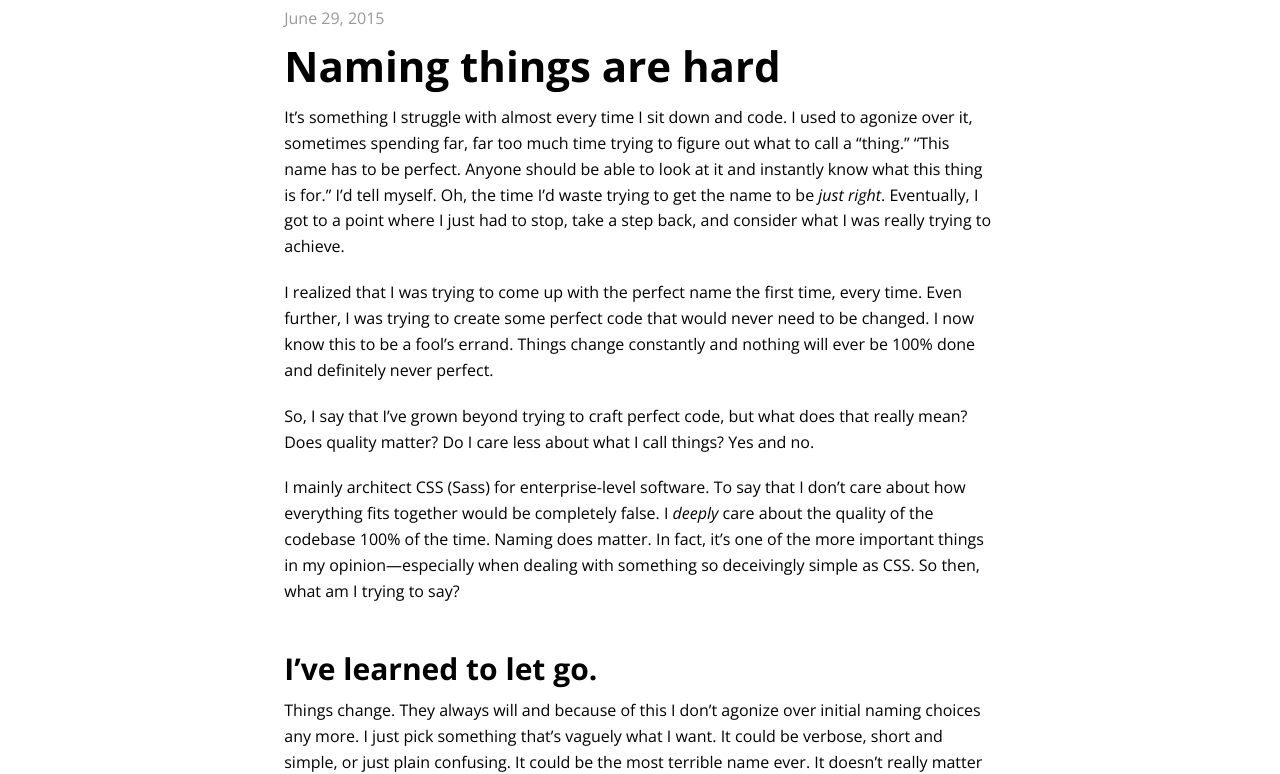
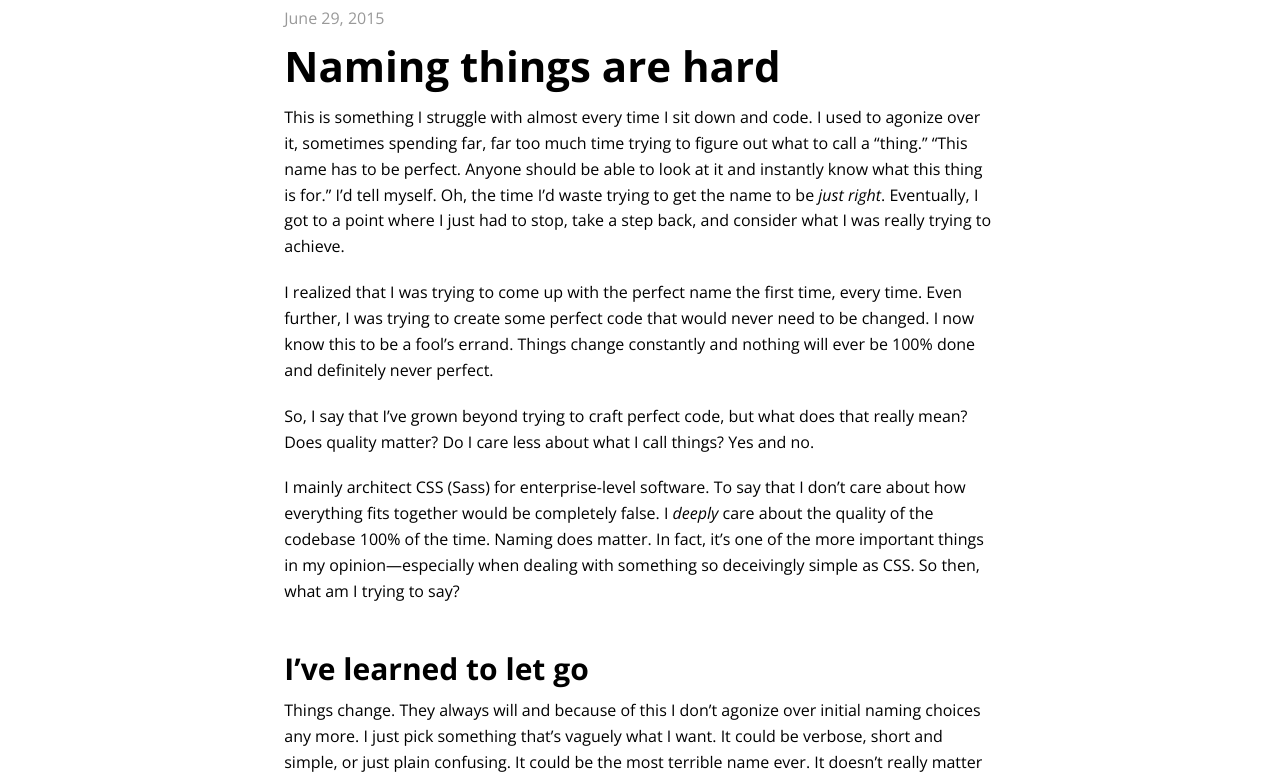
Before and after one commit to danielcreid/danielcreid.github.io, a Jekyll site: the page built from _posts/2015-6-29-naming-things-are-hard.md, in a window 1280 px wide. Shown: the part 333-1107 px from the top of the page. Built offline with Jekyll 4.4.1, drawn with Linux system fonts in a browser that asks for light colours.

Commit message:
Update 2015-6-29-naming-things-are-hard.md

```diff
--- a/_posts/2015-6-29-naming-things-are-hard.md
+++ b/_posts/2015-6-29-naming-things-are-hard.md
@@ -3,7 +3,7 @@ layout: post
 title: Naming things are hard
 ---
 
-It’s something I struggle with almost every time I sit down and code. I used to agonize over it, sometimes spending far, far too much time trying to figure out what to call a “thing.” “This name has to be perfect. Anyone should be able to look at it and instantly know what this thing is for.” I’d tell myself. Oh, the time I’d waste trying to get the name to be _just right_. Eventually, I got to a point where I just had to stop, take a step back, and consider what I was really trying to achieve.
+This is something I struggle with almost every time I sit down and code. I used to agonize over it, sometimes spending far, far too much time trying to figure out what to call a “thing.” “This name has to be perfect. Anyone should be able to look at it and instantly know what this thing is for.” I’d tell myself. Oh, the time I’d waste trying to get the name to be _just right_. Eventually, I got to a point where I just had to stop, take a step back, and consider what I was really trying to achieve.
 
 I realized that I was trying to come up with the perfect name the first time, every time. Even further, I was trying to create some perfect code that would never need to be changed. I now know this to be a fool’s errand. Things change constantly and nothing will ever be 100% done and definitely never perfect.
 
@@ -11,7 +11,7 @@ So, I say that I’ve grown beyond trying to craft perfect code, but what does t
 
 I mainly architect CSS (Sass) for enterprise-level software. To say that I don’t care about how everything fits together would be completely false. I _deeply_ care about the quality of the codebase 100% of the time. Naming does matter. In fact, it’s one of the more important things in my opinion&mdash;especially when dealing with something so deceivingly simple as CSS. So then, what am I trying to say?
 
-##I’ve learned to let go.
+##I’ve learned to let go
 Things change. They always will and because of this I don’t agonize over initial naming choices any more. I just pick something that’s vaguely what I want. It could be verbose, short and simple, or just plain confusing. It could be the most terrible name ever. It doesn’t really matter for the short term. First I’ll get something working. Then I’ll go back and put some real effort into naming choices.
 
 At this point, it’s easier to think about what things should be called because:
```
